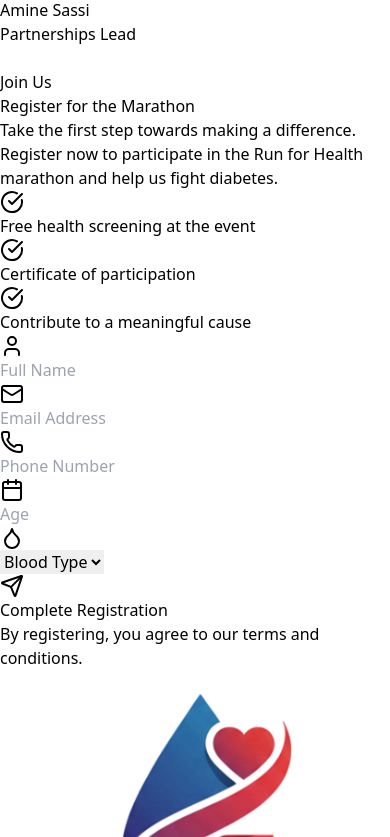
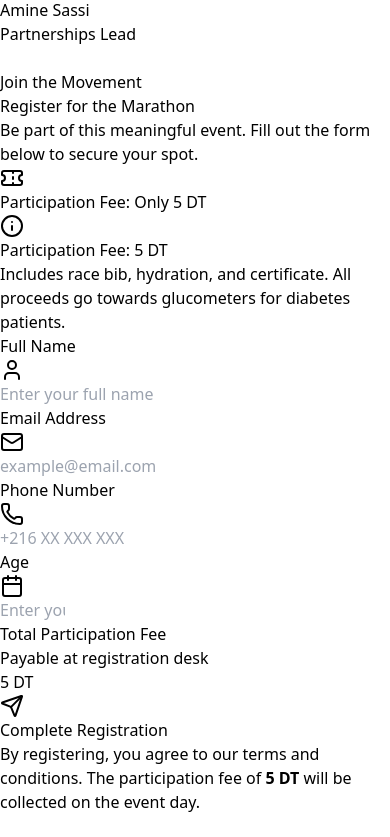
Before and after one commit to mohamedlaabidi-ctrl/glycocare, a React (Vite) app: page / in a window 390 px wide. Shown: the part 10907-11744 px from the top of the page. Built offline with nearby package versions, Linux system fonts and the light colour scheme; the HTML template or start-up script is replaced by a standard one.

Commit message:
Refactor RegistrationForm component and improve error handling

```diff
--- a/src/components/RegistrationForm.jsx
+++ b/src/components/RegistrationForm.jsx
@@ -1,261 +1,271 @@
-import React, { useState, useRef } from 'react';
+import React, { useRef, useState } from 'react';
 import { motion, useInView } from 'framer-motion';
-import { User, Mail, Phone, Calendar, Droplet, Send, CheckCircle, AlertCircle, Loader2 } from 'lucide-react';
+import { User, Mail, Phone, Calendar, Send, CheckCircle, Ticket, Info, Loader2 } from 'lucide-react';
 
 const RegistrationForm = () => {
   const ref = useRef(null);
   const isInView = useInView(ref, { once: true, margin: '-100px' });
-
+  const [isSubmitted, setIsSubmitted] = useState(false);
+  const [isLoading, setIsLoading] = useState(false);
+  const [error, setError] = useState('');
   const [formData, setFormData] = useState({
     fullName: '',
     email: '',
     phone: '',
     age: '',
-    bloodType: '',
   });
 
-  const [status, setStatus] = useState('idle');
-  const [errorMessage, setErrorMessage] = useState('');
-
-  // ⚠️ REPLACE THIS WITH YOUR GOOGLE APPS SCRIPT URL FROM STEP 3
-  const SCRIPT_URL = 'https://script.google.com/macros/s/AKfycbxNozCYebXa7kZz_ph07GYcq9WEOudMom4z00AGyB2rXcyB99grEp20GuDNzBtA3jCj/exec';
-
   const handleChange = (e) => {
-    const { name, value } = e.target;
-    setFormData((prev) => ({ ...prev, [name]: value }));
+    setFormData({
+      ...formData,
+      [e.target.name]: e.target.value,
+    });
   };
 
   const handleSubmit = async (e) => {
     e.preventDefault();
-    setStatus('loading');
-    setErrorMessage('');
+    setIsLoading(true);
+    setError('');
+
+    const GOOGLE_SCRIPT_URL = 'https://script.google.com/macros/s/AKfycbxNozCYebXa7kZz_ph07GYcq9WEOudMom4z00AGyB2rXcyB99grEp20GuDNzBtA3jCj/exec';
 
     try {
-      const formDataToSend = new FormData();
-      formDataToSend.append('fullName', formData.fullName);
-      formDataToSend.append('email', formData.email);
-      formDataToSend.append('phone', formData.phone);
-      formDataToSend.append('age', formData.age);
-      formDataToSend.append('bloodType', formData.bloodType);
-
-      await fetch(SCRIPT_URL, {
+      await fetch(GOOGLE_SCRIPT_URL, {
         method: 'POST',
-        body: formDataToSend,
-        mode: 'no-cors', // Required for Google Apps Script
+        mode: 'no-cors',
+        headers: {
+          'Content-Type': 'application/json',
+        },
+        body: JSON.stringify({
+          fullName: formData.fullName,
+          email: formData.email,
+          phone: formData.phone,
+          age: formData.age,
+          timestamp: new Date().toISOString(),
+        }),
       });
 
-      // With no-cors, we can't read the response, so assume success
-      setStatus('success');
-      setFormData({
-        fullName: '',
-        email: '',
-        phone: '',
-        age: '',
-        bloodType: '',
-      });
-    } catch (error) {
-      setStatus('error');
-      setErrorMessage('Something went wrong. Please try again later.');
+      setIsSubmitted(true);
+    } catch (err) {
+      console.error('Error submitting form:', err);
+      setError('An error occurred. Please try again.');
+    } finally {
+      setIsLoading(false);
     }
   };
 
-  const bloodTypes = ['A+', 'A-', 'B+', 'B-', 'AB+', 'AB-', 'O+', 'O-'];
+  if (isSubmitted) {
+    return (
+      <section id="register" className="py-20 bg-gradient-to-br from-[#1E40AF] to-[#3B82F6]">
+        <div className="max-w-3xl mx-auto px-4 sm:px-6 lg:px-8 text-center">
+          <motion.div
+            initial={{ scale: 0 }}
+            animate={{ scale: 1 }}
+            transition={{ type: 'spring', duration: 0.5 }}
+            className="bg-white rounded-3xl p-12 shadow-2xl"
+          >
+            <div className="w-20 h-20 bg-green-100 rounded-full flex items-center justify-center mx-auto mb-6">
+              <CheckCircle className="w-10 h-10 text-green-500" />
+            </div>
+            <h3 className="text-3xl font-bold text-gray-900 mb-4">Registration Successful!</h3>
+            <p className="text-gray-600 mb-6">
+              Thank you for registering for the GlycoCare Marathon. We'll send you a confirmation email with further details.
+            </p>
+            <div className="bg-yellow-50 border border-yellow-200 rounded-xl p-4 mb-6">
+              <div className="flex items-center justify-center gap-2 text-yellow-800">
+                <Ticket className="w-5 h-5" />
+                <span className="font-semibold">Participation Fee: 5 DT</span>
+              </div>
+              <p className="text-sm text-yellow-700 mt-2">
+                Please pay the fee at the registration desk on the event day.
+              </p>
+            </div>
+            <p className="text-sm text-gray-500">
+              See you on February 15, 2026 at Sup'Com Campus!
+            </p>
+          </motion.div>
+        </div>
+      </section>
+    );
+  }
 
   return (
-    <section id="register" className="py-20 bg-white">
-      <div className="max-w-7xl mx-auto px-4 sm:px-6 lg:px-8" ref={ref}>
-        <div className="grid lg:grid-cols-2 gap-12 items-center">
-          {/* Left Content */}
+    <section id="register" className="py-20 bg-gradient-to-br from-[#1E40AF] to-[#3B82F6]">
+      <div className="max-w-xl mx-auto px-4 sm:px-6 lg:px-8" ref={ref}>
+        {/* Section Header */}
         <motion.div
-            initial={{ opacity: 0, x: -30 }}
-            animate={isInView ? { opacity: 1, x: 0 } : {}}
+          initial={{ opacity: 0, y: 30 }}
+          animate={isInView ? { opacity: 1, y: 0 } : {}}
           transition={{ duration: 0.6 }}
+          className="text-center mb-12"
         >
-            <span className="inline-block px-4 py-2 bg-[#EF4444]/10 text-[#EF4444] rounded-full text-sm font-semibold mb-4">
-              Join Us
+          <span className="inline-block px-4 py-2 bg-white/20 text-white rounded-full text-sm font-semibold mb-4">
+            Join the Movement
           </span>
-            <h2 className="text-3xl sm:text-4xl font-bold text-gray-900 mb-4">
-              Register for the <span className="text-[#1E40AF]">Marathon</span>
+          <h2 className="text-3xl sm:text-4xl font-bold text-white mb-4">
+            Register for the Marathon
           </h2>
-            <p className="text-lg text-gray-600 mb-8">
-              Take the first step towards making a difference. Register now to
-              participate in the Run for Health marathon and help us fight diabetes.
+          <p className="text-lg text-white/80 max-w-2xl mx-auto">
+            Be part of this meaningful event. Fill out the form below to secure your spot.
           </p>
 
-            {/* Benefits */}
-            <div className="space-y-4">
-              {[
-                'Free health screening at the event',
-                'Certificate of participation',
-                'Contribute to a meaningful cause',
-              ].map((benefit, index) => (
+          {/* Participation Fee Banner */}
           <motion.div
-                  key={index}
-                  initial={{ opacity: 0, x: -20 }}
-                  animate={isInView ? { opacity: 1, x: 0 } : {}}
-                  transition={{ duration: 0.4, delay: 0.2 + index * 0.1 }}
-                  className="flex items-center space-x-3"
+            initial={{ opacity: 0, scale: 0.9 }}
+            animate={isInView ? { opacity: 1, scale: 1 } : {}}
+            transition={{ duration: 0.6, delay: 0.2 }}
+            className="mt-6 inline-flex items-center gap-3 px-6 py-3 bg-green-500 rounded-full text-white font-bold text-lg shadow-lg"
           >
-                  <div className="w-6 h-6 bg-green-100 rounded-full flex items-center justify-center">
-                    <CheckCircle className="w-4 h-4 text-green-600" />
-                  </div>
-                  <span className="text-gray-700">{benefit}</span>
+            <Ticket className="w-6 h-6" />
+            <span>Participation Fee: Only 5 DT</span>
           </motion.div>
-              ))}
-            </div>
         </motion.div>
 
         {/* Registration Form */}
         <motion.div
-            initial={{ opacity: 0, x: 30 }}
-            animate={isInView ? { opacity: 1, x: 0 } : {}}
-            transition={{ duration: 0.6 }}
+          initial={{ opacity: 0, y: 30 }}
+          animate={isInView ? { opacity: 1, y: 0 } : {}}
+          transition={{ duration: 0.6, delay: 0.2 }}
+          className="bg-white rounded-3xl p-8 shadow-2xl"
         >
-            <div className="bg-[#F3F4F6] rounded-2xl p-8 shadow-lg">
-              {status === 'success' ? (
-                <motion.div
-                  initial={{ opacity: 0, scale: 0.9 }}
-                  animate={{ opacity: 1, scale: 1 }}
-                  className="text-center py-12"
-                >
-                  <div className="w-20 h-20 bg-green-100 rounded-full flex items-center justify-center mx-auto mb-6">
-                    <CheckCircle className="w-10 h-10 text-green-600" />
+          {/* Fee Info Box */}
+          <div className="mb-8 p-4 bg-blue-50 border border-blue-200 rounded-xl">
+            <div className="flex items-start gap-3">
+              <Info className="w-5 h-5 text-blue-500 flex-shrink-0 mt-0.5" />
+              <div>
+                <h4 className="font-semibold text-blue-900">Participation Fee: 5 DT</h4>
+                <p className="text-sm text-blue-700 mt-1">
+                  Includes race bib, hydration, and certificate. All proceeds go towards glucometers for diabetes patients.
+                </p>
               </div>
-                  <h3 className="text-2xl font-bold text-gray-900 mb-2">
-                    Registration Confirmed!
-                  </h3>
-                  <p className="text-gray-600 mb-6">
-                    Thank you for registering. We'll send you more details soon.
-                  </p>
-                  <button
-                    onClick={() => setStatus('idle')}
-                    className="text-[#1E40AF] font-semibold hover:underline"
-                  >
-                    Register another participant
-                  </button>
-                </motion.div>
-              ) : (
+            </div>
+          </div>
+
+          {/* Error Message */}
+          {error && (
+            <div className="mb-6 p-4 bg-red-50 border border-red-200 rounded-xl text-red-700">
+              {error}
+            </div>
+          )}
+
           <form onSubmit={handleSubmit} className="space-y-6">
             {/* Full Name */}
+            <div>
+              <label className="block text-sm font-medium text-gray-700 mb-2">
+                Full Name
+              </label>
               <div className="relative">
-                    <User className="absolute left-4 top-1/2 transform -translate-y-1/2 w-5 h-5 text-gray-400 pointer-events-none" />
+                <User className="absolute left-4 top-1/2 transform -translate-y-1/2 w-5 h-5 text-gray-400" />
                 <input
                   type="text"
                   name="fullName"
                   value={formData.fullName}
                   onChange={handleChange}
                   required
-                      placeholder="Full Name"
-                      className="w-full pl-12 pr-4 py-4 bg-white border border-gray-200 rounded-xl focus:outline-none focus:ring-2 focus:ring-[#1E40AF] focus:border-transparent transition-all"
+                  disabled={isLoading}
+                  className="w-full pl-12 pr-4 py-3 border border-gray-300 rounded-xl focus:ring-2 focus:ring-[#1E40AF] focus:border-transparent transition-all disabled:bg-gray-100"
+                  placeholder="Enter your full name"
                 />
+              </div>
             </div>
 
             {/* Email */}
+            <div>
+              <label className="block text-sm font-medium text-gray-700 mb-2">
+                Email Address
+              </label>
               <div className="relative">
-                    <Mail className="absolute left-4 top-1/2 transform -translate-y-1/2 w-5 h-5 text-gray-400 pointer-events-none" />
+                <Mail className="absolute left-4 top-1/2 transform -translate-y-1/2 w-5 h-5 text-gray-400" />
                 <input
                   type="email"
                   name="email"
                   value={formData.email}
                   onChange={handleChange}
                   required
-                      placeholder="Email Address"
-                      className="w-full pl-12 pr-4 py-4 bg-white border border-gray-200 rounded-xl focus:outline-none focus:ring-2 focus:ring-[#1E40AF] focus:border-transparent transition-all"
+                  disabled={isLoading}
+                  className="w-full pl-12 pr-4 py-3 border border-gray-300 rounded-xl focus:ring-2 focus:ring-[#1E40AF] focus:border-transparent transition-all disabled:bg-gray-100"
+                  placeholder="example@email.com"
                 />
+              </div>
             </div>
 
             {/* Phone */}
+            <div>
+              <label className="block text-sm font-medium text-gray-700 mb-2">
+                Phone Number
+              </label>
               <div className="relative">
-                    <Phone className="absolute left-4 top-1/2 transform -translate-y-1/2 w-5 h-5 text-gray-400 pointer-events-none" />
+                <Phone className="absolute left-4 top-1/2 transform -translate-y-1/2 w-5 h-5 text-gray-400" />
                 <input
                   type="tel"
                   name="phone"
                   value={formData.phone}
                   onChange={handleChange}
                   required
-                      placeholder="Phone Number"
-                      className="w-full pl-12 pr-4 py-4 bg-white border border-gray-200 rounded-xl focus:outline-none focus:ring-2 focus:ring-[#1E40AF] focus:border-transparent transition-all"
+                  disabled={isLoading}
+                  className="w-full pl-12 pr-4 py-3 border border-gray-300 rounded-xl focus:ring-2 focus:ring-[#1E40AF] focus:border-transparent transition-all disabled:bg-gray-100"
+                  placeholder="+216 XX XXX XXX"
                 />
               </div>
+            </div>
 
-                  {/* Age and Blood Type Row */}
-                  <div className="grid grid-cols-2 gap-4">
             {/* Age */}
+            <div>
+              <label className="block text-sm font-medium text-gray-700 mb-2">
+                Age
+              </label>
               <div className="relative">
-                      <Calendar className="absolute left-4 top-1/2 transform -translate-y-1/2 w-5 h-5 text-gray-400 pointer-events-none" />
+                <Calendar className="absolute left-4 top-1/2 transform -translate-y-1/2 w-5 h-5 text-gray-400" />
                 <input
                   type="number"
                   name="age"
                   value={formData.age}
                   onChange={handleChange}
                   required
+                  disabled={isLoading}
                   min="10"
-                        max="100"
-                        placeholder="Age"
-                        className="w-full pl-12 pr-4 py-4 bg-white border border-gray-200 rounded-xl focus:outline-none focus:ring-2 focus:ring-[#1E40AF] focus:border-transparent transition-all"
+                  max="80"
+                  className="w-full pl-12 pr-4 py-3 border border-gray-300 rounded-xl focus:ring-2 focus:ring-[#1E40AF] focus:border-transparent transition-all disabled:bg-gray-100"
+                  placeholder="Enter your age"
                 />
-                    </div>
-
-                    {/* Blood Type */}
-                    <div className="relative">
-                      <Droplet className="absolute left-4 top-1/2 transform -translate-y-1/2 w-5 h-5 text-gray-400 pointer-events-none" />
-                      <select
-                        name="bloodType"
-                        value={formData.bloodType}
-                        onChange={handleChange}
-                        className="w-full pl-12 pr-4 py-4 bg-white border border-gray-200 rounded-xl focus:outline-none focus:ring-2 focus:ring-[#1E40AF] focus:border-transparent transition-all appearance-none cursor-pointer"
-                      >
-                        <option value="">Blood Type</option>
-                        {bloodTypes.map((type) => (
-                          <option key={type} value={type}>
-                            {type}
-                          </option>
-                        ))}
-                      </select>
               </div>
             </div>
 
-                  {/* Error Message */}
-                  {status === 'error' && (
-                    <motion.div
-                      initial={{ opacity: 0, y: -10 }}
-                      animate={{ opacity: 1, y: 0 }}
-                      className="flex items-center space-x-2 text-red-600 bg-red-50 p-4 rounded-xl"
-                    >
-                      <AlertCircle className="w-5 h-5" />
-                      <span>{errorMessage}</span>
-                    </motion.div>
-                  )}
+            {/* Total Fee Display */}
+            <div className="bg-gray-50 rounded-xl p-4 flex items-center justify-between">
+              <div>
+                <p className="text-sm text-gray-600">Total Participation Fee</p>
+                <p className="text-xs text-gray-500">Payable at registration desk</p>
+              </div>
+              <div className="text-3xl font-bold text-[#1E40AF]">5 DT</div>
+            </div>
 
             {/* Submit Button */}
             <motion.button
-                    whileHover={{ scale: 1.02 }}
-                    whileTap={{ scale: 0.98 }}
+              whileHover={{ scale: isLoading ? 1 : 1.02 }}
+              whileTap={{ scale: isLoading ? 1 : 0.98 }}
               type="submit"
-                    disabled={status === 'loading'}
-                    className="w-full py-4 bg-gradient-to-r from-[#EF4444] to-red-500 hover:from-red-500 hover:to-red-600 text-white rounded-xl font-semibold text-lg transition-all duration-200 shadow-lg shadow-red-500/30 flex items-center justify-center space-x-2 disabled:opacity-70 disabled:cursor-not-allowed"
+              disabled={isLoading}
+              className="w-full py-4 bg-gradient-to-r from-[#EF4444] to-[#DC2626] hover:from-[#DC2626] hover:to-[#B91C1C] text-white rounded-xl font-semibold text-lg flex items-center justify-center gap-2 transition-all duration-300 shadow-lg hover:shadow-xl disabled:opacity-70 disabled:cursor-not-allowed"
             >
-                    {status === 'loading' ? (
+              {isLoading ? (
                 <>
                   <Loader2 className="w-5 h-5 animate-spin" />
-                        <span>Submitting...</span>
+                  Submitting...
                 </>
               ) : (
                 <>
                   <Send className="w-5 h-5" />
-                        <span>Complete Registration</span>
+                  Complete Registration
                 </>
               )}
             </motion.button>
 
             <p className="text-center text-sm text-gray-500">
-                    By registering, you agree to our terms and conditions.
+              By registering, you agree to our terms and conditions. The participation fee of <strong>5 DT</strong> will be collected on the event day.
             </p>
           </form>
-              )}
-            </div>
         </motion.div>
-        </div>
       </div>
     </section>
   );
```
Lines whose indentation alone changed are shown as unchanged.
